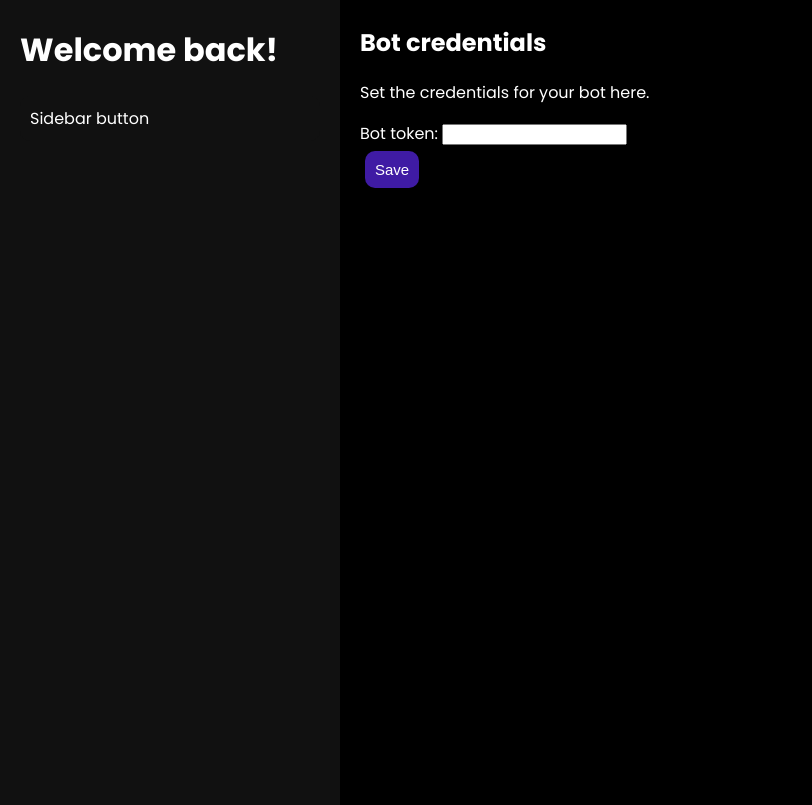
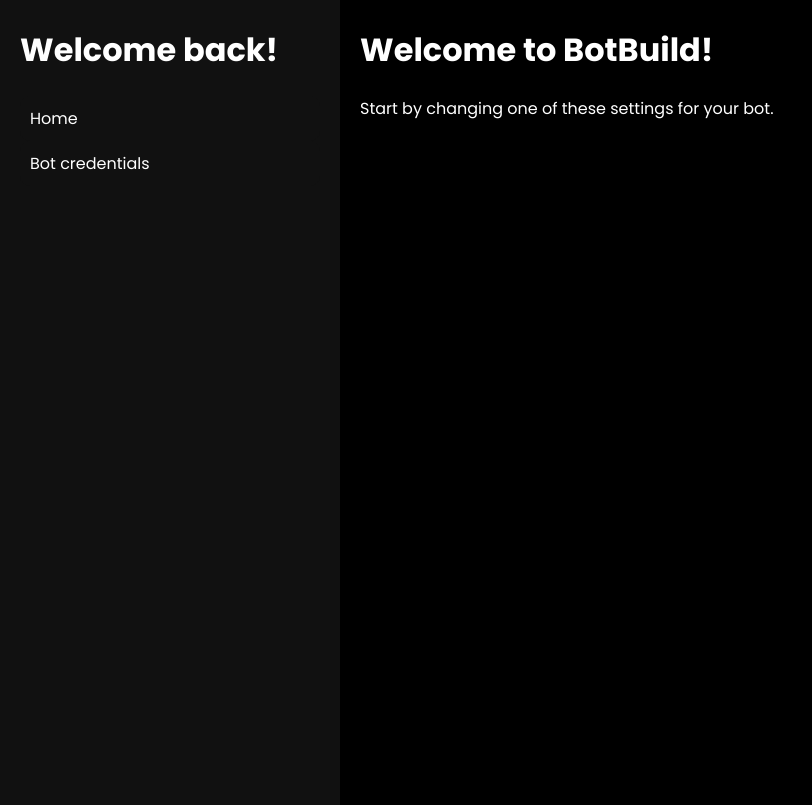
Before and after one commit to Crimeraaa-S1GMA/BotBuild, a Flask app: page / in a window 1280 px wide. Shown: the whole page, without its empty margins (0-812 px from the left). Run offline with Flask 3, Linux system fonts and the light colour scheme.

Commit message:
improvements to dashboard

```diff
--- a/main.py
+++ b/main.py
@@ -2,6 +2,7 @@
 import os
 import json
 import subprocess
+import webbrowser
 
 app = Flask(__name__, template_folder="templates", static_folder="static")
 
@@ -39,4 +40,5 @@
 subprocess_instance = subprocess.Popen(["python3", "bot.py"])
 
 if __name__ == "__main__":
+    webbrowser.open("http://127.0.0.1:5000")
     app.run()
--- a/static/index.js
+++ b/static/index.js
@@ -1,8 +1,36 @@
-var myDiv = document.getElementById('sidebar-button-1');
+// var myDiv = document.getElementById('sidebar-button-1');
 
-myDiv.addEventListener('click', function() {
-  alert('test');
-});
+// myDiv.addEventListener('click', function() {
+//   alert('test');
+// });
+
+function loadDashboard() {
+  loadDashboardMenu("immersive-welcome-experience");
+  loadInitialValues();
+
+  bindSidebarButton("open-immersive-welcome-experience", "immersive-welcome-experience");
+  bindSidebarButton("open-bot-credentials", "bot-credentials");
+}
+
+function bindSidebarButton(buttonId, pageId) {
+  let button = document.getElementById(buttonId);
+
+  button.addEventListener('click', function() {
+    loadDashboardMenu(pageId);
+  });
+}
+
+function loadDashboardMenu(pageId) {
+  let menus = document.getElementsByClassName("category");
+
+  Array.from(menus).forEach((element) => {
+    if(element.id == pageId) {
+      element.style.display = "block";
+    } else {
+      element.style.display = "none";
+    }
+  });
+}
 
 function loadInitialValues() {
   var url = '/settings';
@@ -11,7 +39,6 @@
   })
     .then(response => response.json())
     .then(responseData => {
-      console.log(responseData);
       document.getElementById("bot-credentials-token").setAttribute("value", responseData.token)
     })
     .catch(error => {
--- a/templates/index.html
+++ b/templates/index.html
@@ -6,15 +6,22 @@
     <link href="{{ url_for('static', filename='style.css') }}" rel="stylesheet">
     <title>BotBuild Dashboard</title>
 </head>
-<body onload="loadInitialValues()">
+<body onload="loadDashboard()">
     <div class="dashboard-container">
         <div class="sidebar">
             <h1>Welcome back!</h1>
-            <div class="sidebar-button" id="sidebar-button-1">
-                Sidebar button
+            <div class="sidebar-button" id="open-immersive-welcome-experience">
+                Home
+            </div>
+            <div class="sidebar-button" id="open-bot-credentials">
+                Bot credentials
             </div>
         </div>
         <div class="content">
+            <div class="category" id="immersive-welcome-experience">
+                <h1>Welcome to BotBuild!</h1>
+                <p>Start by changing one of these settings for your bot.</p>
+            </div>
             <div class="category" id="bot-credentials">
                 <h2>Bot credentials</h2>
                 <p>Set the credentials for your bot here.</p>
```
